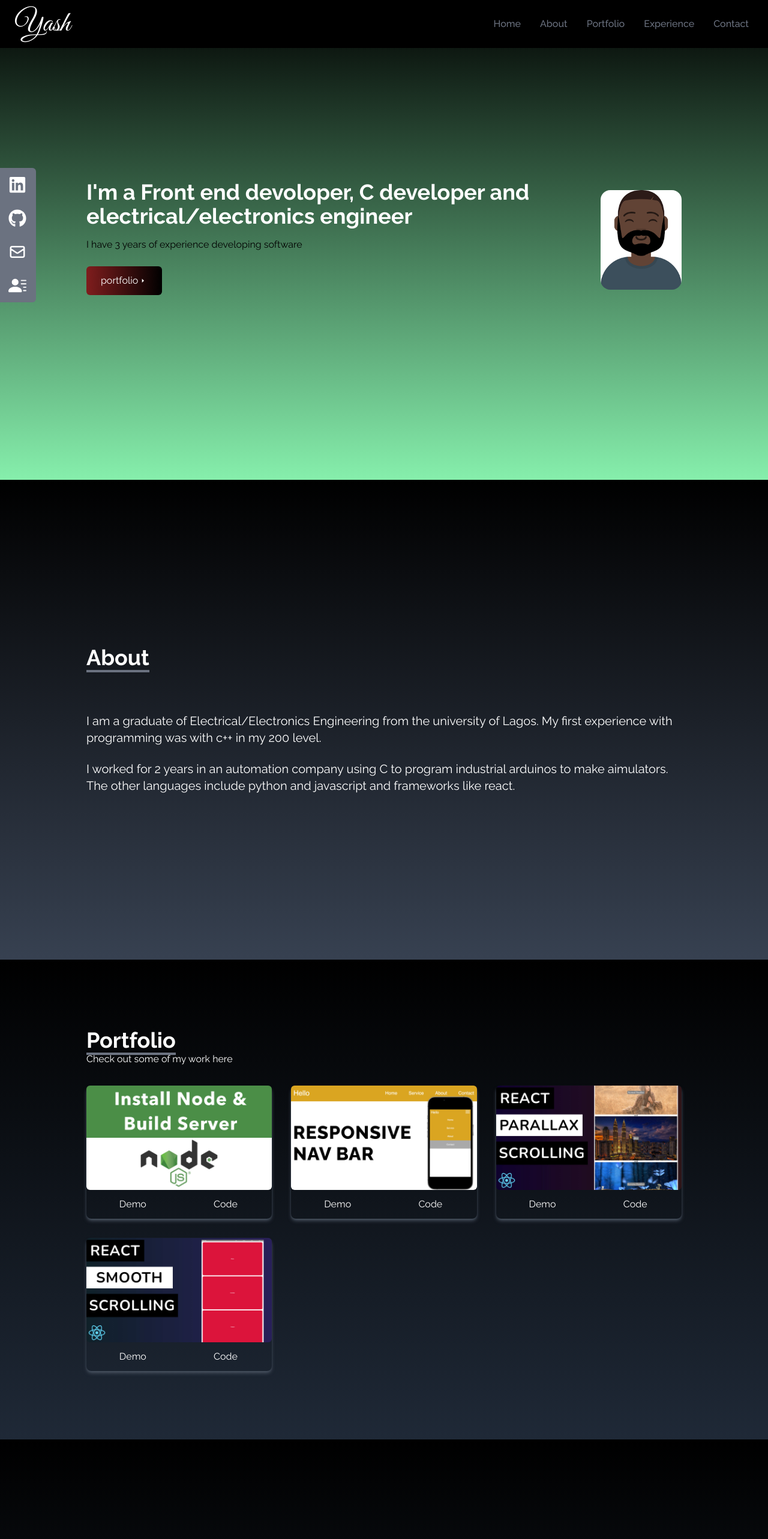
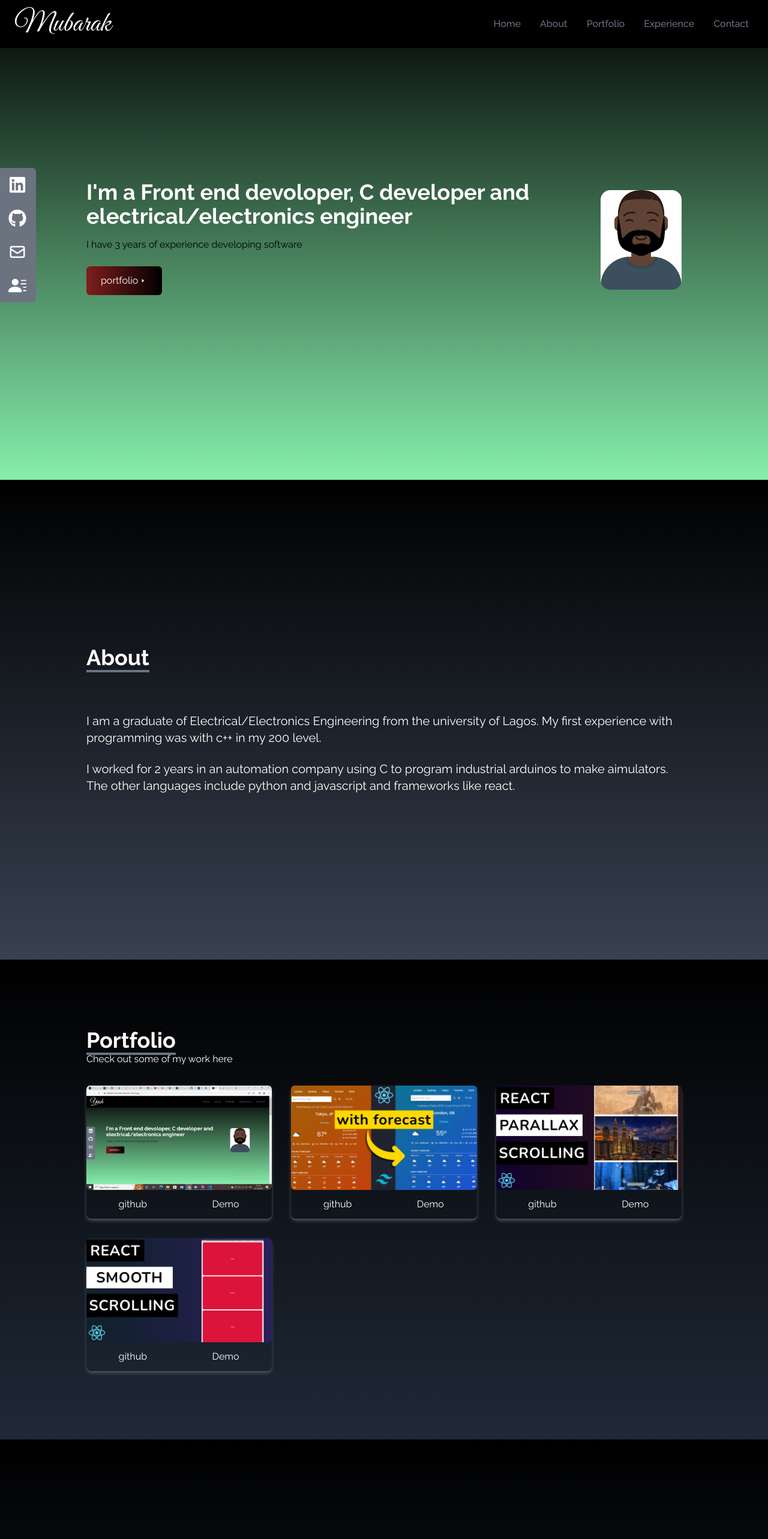
Before and after one commit to MubarakJimoh/myportfolio, a React (Create React App) app: page / in a window 1280 px wide. Shown: the top 2566 px of the page at 60% size. Built offline with nearby package versions, Linux system fonts and the light colour scheme.

Commit message:
new commit

```diff
--- a/src/components/Experience.jsx
+++ b/src/components/Experience.jsx
@@ -1,6 +1,6 @@
 import React from 'react'
-import installNode from '../assets/portfolio/installNode.jpg'
-import navbar from '../assets/portfolio/navbar.jpg'
+import installNode from '../assets/portfolio/jmportfolio.png'
+import navbar from '../assets/portfolio/reactWeather.jpg'
 import reactParallax from '../assets/portfolio/reactParallax.jpg'
 import reactSmooth from '../assets/portfolio/reactSmooth.jpg'
 
@@ -10,18 +10,27 @@ const Experience = () => {
         {
           id: 1,
           src: installNode,
+          href1: "https://github.com/mubarakjimoh",
+          href2: "https://jimohmportfolio.netlify.app",
+
         },
         {
           id: 2,
           src: navbar,
+          href1: "https://github.com/mubarakjimoh",
+          href2: "https://jimohmportfolio.netlify.app",
         },
         {
           id: 3,
           src: reactParallax,
+          href1: "https://github.com/mubarakjimoh",
+          href2: "https://jimohmportfolio.netlify.app",
         },
         {
           id: 4,
           src: reactSmooth,
+          href1: "https://github.com/mubarakjimoh",
+          href2: "https://jimohmportfolio.netlify.app",
         },
 
 
@@ -40,18 +49,26 @@ const Experience = () => {
             </div>
             <div className='grid sm:grid-cols-2
             md:grid-cols-3 gap-8  px-12 sm:px-0'>
-            {links.map(({id, src}) => (
+            {links.map(({id, src, href1, href2}) => (
              <div key={id} className='shadow-md shadow-gray-600 rounded-lg'>
+
                 <img src= {src} alt=''
                 className='rounded-md duration-200
-                           hover:scale-105 '
+                           hover:scale-105  '
                            key={id}/>
 
+
+
+
                 <div className='flex items-center justify-center'>
+                    <button  className='w-1/2 px-6 py-3
+                    duratin-200 hover:scale-105'>
+                      <a href= {href1}>github</a>
+                    </button>
                     <button className='w-1/2 px-6 py-3
-                    duratin-200 hover:scale-105'>Demo</button>
-                    <button className='w-1/2 px-6 py-3
-                    duratin-200 hover:scale-105'>Code</button>
+                    duratin-200 hover:scale-105'>
+                       <a href= {href2}>Demo</a>
+                    </button>
                 </div>
             </div>
             ))}
--- a/src/components/NavBar.js
+++ b/src/components/NavBar.js
@@ -31,7 +31,7 @@ const NavBar = () => {
   return (
     <div className="flex justify-between items-center w-full h-20 px-4 text-white bg-black fixed">
       <div>
-        <h1 className="text-5xl font-signature ml-2">Yash</h1>
+        <h1 className="text-5xl font-signature ml-2">Mubarak</h1>
       </div>
 
       <ul className="hidden md:flex">
```
Also changed, not shown: src/assets/portfolio/jmportfolio.png (added).
